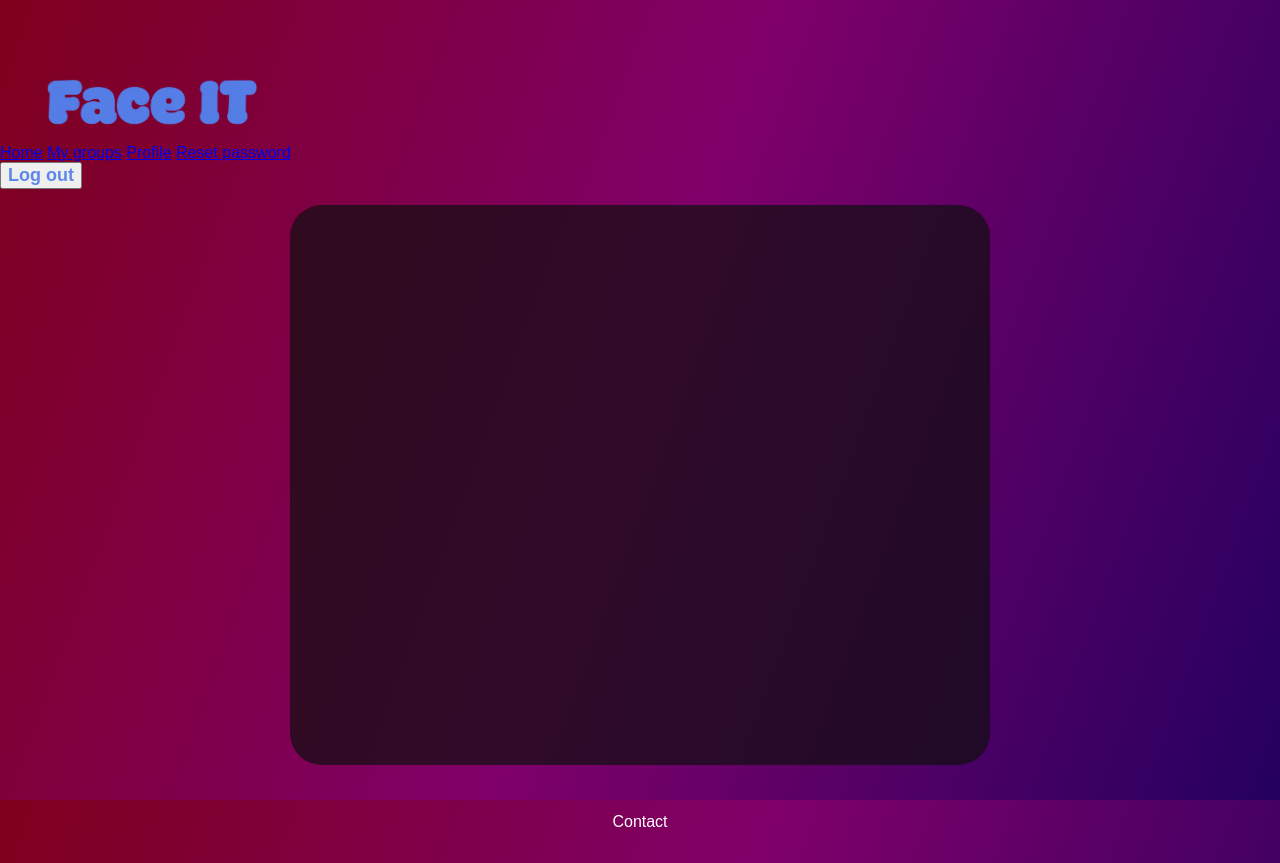
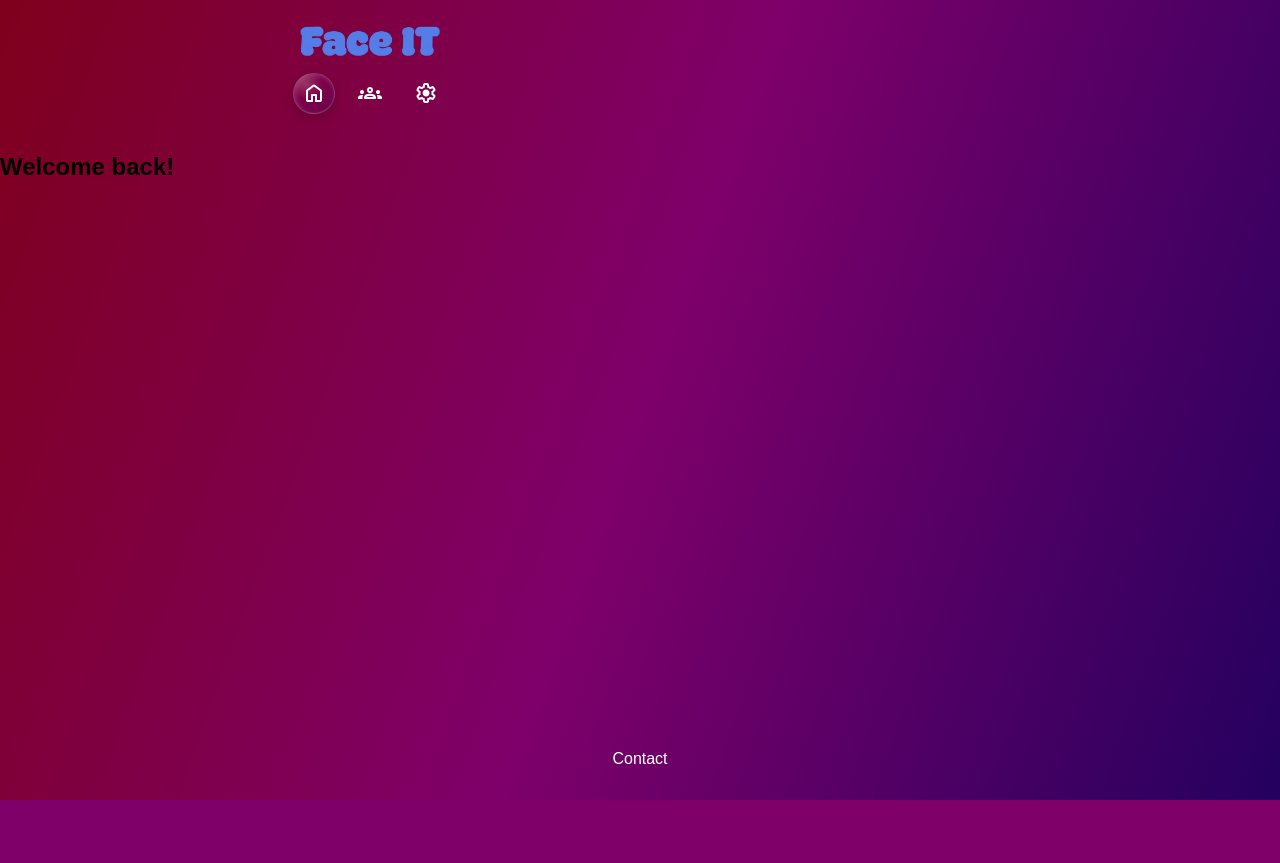
Before and after one commit to emilyeriksson-rgb/systemutveckling-uppgift-2, a PHP site: page / in a window 1280 px wide. After the commit the page ends 800 px from the top, so only its background shows below. Run offline with PHP 8.4, Linux system fonts and the light colour scheme; the visitor is signed in with stand-in values (Sample User, id 1); some web fonts are replaced.

Commit message:
Update logged-in navigation and page layout

```diff
--- a/html/includes/navigation.php
+++ b/html/includes/navigation.php
@@ -1,14 +1,74 @@
- <?php if ($isLoggedIn): ?>
-        <img src="face_it.webp" class="hero-logo" alt="Face IT">
+<?php
 
-                <nav class="main-navigation">
-                    <a href="/">Home</a>
-                    <a href="/groups/">My groups</a>
-                    <a href="/profile/">Profile</a>
-                    <a href="#">Reset password </a>
+$currentPath = parse_url(
+    $_SERVER['REQUEST_URI'],
+    PHP_URL_PATH
+) ?? '/';
+?>
 
-                    <form action="/logout/" method="post">
-                        <button class="secondary-btn" type="submit">Log out</button>
-                    </form>
-                </nav>
-            <?php endif; ?>
+<?php if ($isLoggedIn): ?>
+    <header class="logged-in-header">
+        <a href="/" aria-label="Face IT home">
+            <img
+                src="/face_it.webp"
+                class="small-logo"
+                alt="Face IT"
+            >
+        </a>
+
+        <nav
+            class="main-navigation"
+            aria-label="Main navigation"
+        >
+            <a
+                class="nav-item"
+                href="/"
+                aria-label="Home"
+                <?= $currentPath === '/'
+                    ? 'aria-current="page"'
+                    : '' ?>
+            >
+                <img
+                    class="nav-icon"
+                    src="/assets/icons/home.svg"
+                    alt=""
+                >
+                <span class="nav-label">Home</span>
+            </a>
+
+            <a
+                class="nav-item"
+                href="/groups/"
+                aria-label="My groups"
+                <?= str_starts_with($currentPath, '/groups')
+                    ? 'aria-current="page"'
+                    : '' ?>
+            >
+                <img
+                    class="nav-icon"
+                    src="/assets/icons/groups.svg"
+                    alt=""
+                >
+                <span class="nav-label">My groups</span>
+            </a>
+
+            <a
+                class="nav-item"
+                href="/profile/"
+                aria-label="Profile"
+                <?= str_starts_with($currentPath, '/profile')
+                    ? 'aria-current="page"'
+                    : '' ?>
+            >
+                <img
+                    class="nav-icon"
+                    src="/assets/icons/settings.svg"
+                    alt=""
+                >
+                <span class="nav-label">Profile</span>
+            </a>
+
+
+        </nav>
+    </header>
+<?php endif; ?>
--- a/html/index.php
+++ b/html/index.php
@@ -36,22 +36,26 @@ if (!$isLoggedIn && empty($_SESSION['csrf_token'])) {
 </head>
 
 <body>
-    <header>
     <?php require __DIR__ . '/includes/navigation.php'; ?>
-</header>
     <main>
-        <div class="black-back">
         <?php if (!$isLoggedIn): ?>
+            <div class="black-back">
 
-    <img src="face_it.webp" class="hero-logo" alt="Face IT">
+    <img src="/face_it.webp" class="hero-logo" alt="Face IT">
     <p class="tagline"> — Talk tech. Share ideas. Solve together. Whether you’re writing your first line of code or shaping the future of IT, there’s always a place for you in the conversation.</p>
+
     <div class="two-buttons">
         <a href="/login/" class="primary-btn">Log in</a>
         <a href="/register/" class="secondary-btn">Create a new user</a>
     </div>
+</div>
+
+    <?php else: ?>
+        <section class="logged-in-content">
+    <h1>Welcome back!</h1>
+    </section>
     <?php endif; ?>
 
-            </div>
     </main>
     <footer>
         <p>Contact</p>
--- a/html/style.css
+++ b/html/style.css
@@ -82,13 +82,14 @@ main {
 }
 
 .black-back {
-    width: 700px;
-    margin: 1rem auto;
+    position: static;
+    width: 90%;
+    max-width: 43.75rem;
+    min-height: 70vh;
+    box-sizing: border-box;
+    margin: var(--space-small) auto;
+    background-color: rgb(15 15 15 / 70%);
     border-radius: 2rem;
-    min-height: 70vh;
-    max-width: 90vw;
-
-background-color: rgb(15 15 15 / 70%);
 }
 
 .tagline{
@@ -144,7 +145,7 @@ background-color: rgb(15 15 15 / 70%);
     text-decoration: none;
     font-size: large;
 
-    color: var(--color-blue-light);
+    color: var(--color-blue-dark);
 }
 
 .secondary-btn:hover {
@@ -275,3 +276,119 @@ footer {
     line-height: 1.5;
     font-weight: 500;
 }
+
+
+/* Inlogad */
+
+.logged-in-header{
+    display: flex;
+    flex-direction: column;
+    width: 700px;
+    max-width: 90vw;
+    margin:var(--space-small) auto;
+
+}
+
+.main-navigation {
+  display: flex;
+  flex-direction: row;
+      align-items: center;
+    gap: 0.5rem;
+}
+
+.nav-item {
+    position: relative;
+    display: inline-flex;
+    align-items: center;
+    justify-content: center;
+
+    width: 3rem;
+    height: 3rem;
+    padding: 0;
+
+    border: none;
+    border-radius: 50%;
+    background: transparent;
+
+    cursor: pointer;
+    text-decoration: none;
+
+
+}
+
+.nav-item::before {
+    content: "";
+
+    position: absolute;
+    inset: 0.2rem;
+    z-index: 0;
+
+    border: 0.0625rem solid rgb(255 255 255 / 35%);
+    border-radius: 50%;
+
+ background: radial-gradient(
+    circle at 30% 25%,
+    rgb(255 255 255 / 20%),
+    rgb(127 0 106 / 25%) 40%,
+    rgb(36 0 95 / 28%) 100%
+);
+border-color: rgb(255 255 255 / 20%);
+
+box-shadow:
+    inset 0.1rem 0.1rem 0.3rem rgb(255 255 255 / 18%),
+    0 0.25rem 0.7rem rgb(15 15 15 / 20%);
+
+    opacity: 0;
+    transform: scale(0.25);
+
+    transition:
+        transform 200ms ease,
+        opacity 200ms ease;
+}
+
+.nav-icon {
+    position: relative;
+    z-index: 1;
+
+    width: 1.5rem;
+    height: 1.5rem;
+}
+
+
+.nav-item:hover::before,
+.nav-item:focus-visible::before {
+    opacity: 1;
+    transform: scale(1);
+}
+
+.nav-item[aria-current="page"]::before {
+    opacity: 1;
+    transform: scale(1);
+}
+
+.nav-item:focus-visible {
+    outline: 0.125rem solid var(--color-blue-light);
+    outline-offset: 0.15rem;
+}
+
+.nav-label {
+    position: absolute;
+    top: calc(100% + 0.5rem);
+    left: 50%;
+    transform: translateX(-50%);
+
+    padding: 0.3rem 0.6rem;
+
+    color: var(--color-white);
+    background-color: rgb(15 15 15 / 70%);
+
+    border-radius: 0.3rem;
+    white-space: nowrap;
+
+    opacity: 0;
+    pointer-events: none;
+
+
+    z-index: 2;
+    transition: opacity 150ms ease;
+}
```
Also changed, not shown: html/profile/index.php (+3 -4 lines), html/assets/icons/cookie.svg (added), html/assets/icons/groups.svg (added), html/assets/icons/home.svg (added), html/assets/icons/password.svg (added), html/assets/icons/person.svg (added), html/assets/icons/settings.svg (added).
